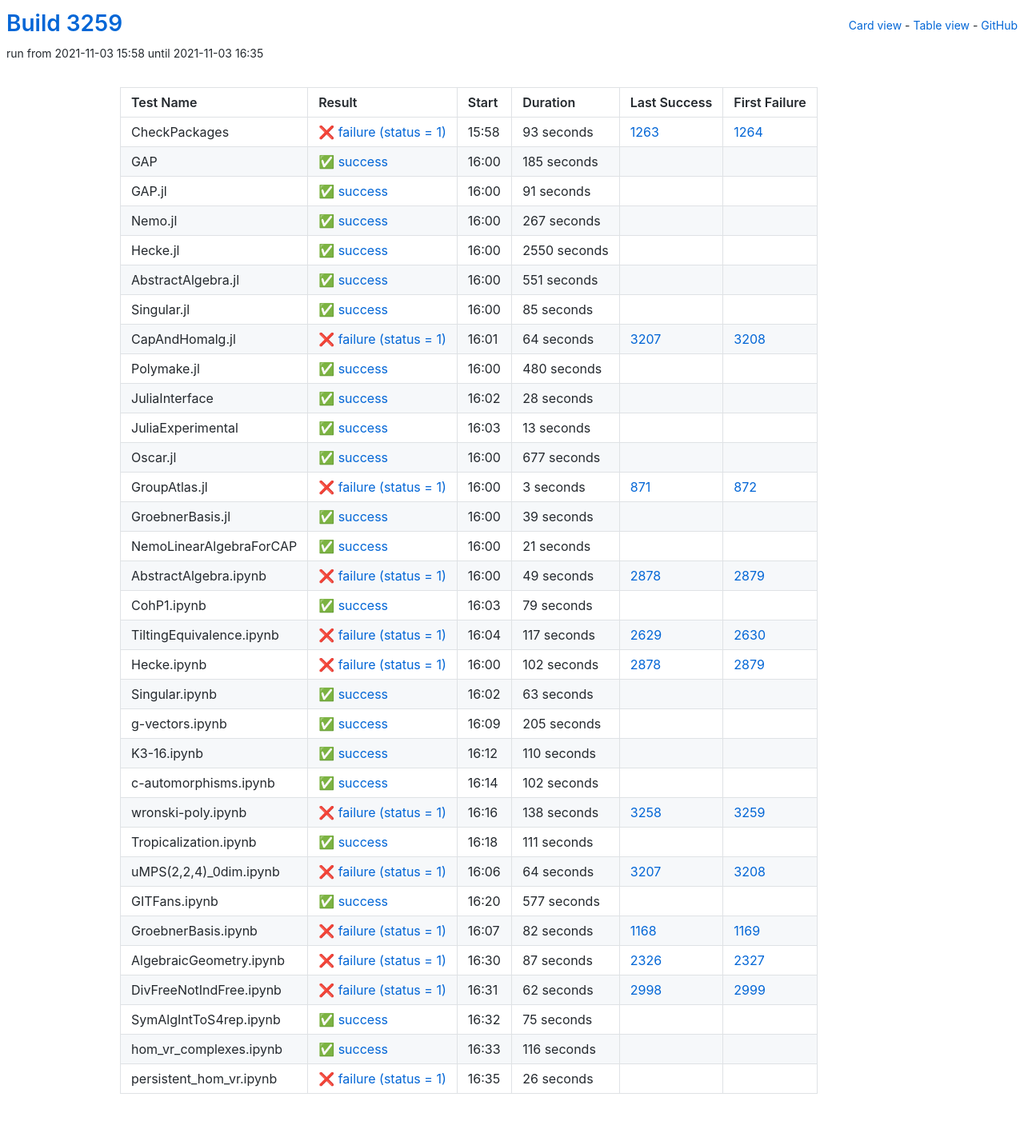
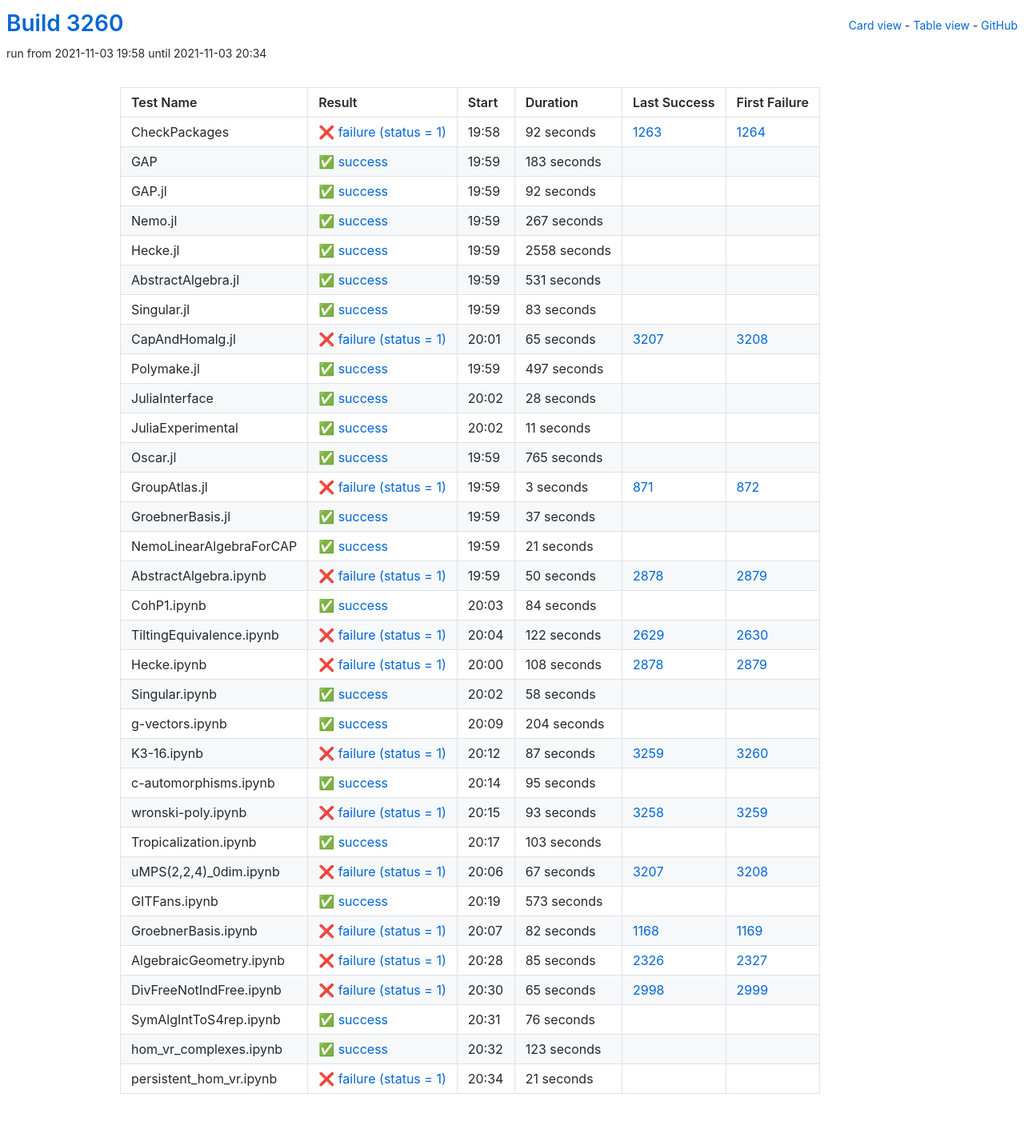
Before and after one commit to oscar-system/oscar-ci-status-stable, a Jekyll site: the page built from table.html, in a window 1280 px wide. Shown: the whole page at 80% size. Built offline with Jekyll 4.4.1, drawn with Linux system fonts in a browser that asks for light colours.

Commit message:
Build #3260

```diff
--- a/_data/ci.yml
+++ b/_data/ci.yml
@@ -1,6 +1,6 @@
 ---
-build: 3259
-build_url: https://oscarci.mathematik.uni-kl.de/job/oscar-stable/3259/
+build: 3260
+build_url: https://oscarci.mathematik.uni-kl.de/job/oscar-stable/3260/
 job: oscar-stable
 organization: oscar-system
 repo: oscar-ci-status-stable
@@ -8,44 +8,44 @@ repourl: https://github.com/oscar-system/oscar-ci-status-stable
 tests:
 - name: CheckPackages
   id: checkpackages
-  log: https://oscarci.mathematik.uni-kl.de/job/oscar-stable/3259/artifact/logs/build-3259/CheckPackages.log
-  start: 2021-11-03 15:58
+  log: https://oscarci.mathematik.uni-kl.de/job/oscar-stable/3260/artifact/logs/build-3260/CheckPackages.log
+  start: 2021-11-03 19:58
   success: false
   exitcode: 1
   status: failure
-  duration: 93
+  duration: 92
   last_success: 1263
   last_success_url: https://oscarci.mathematik.uni-kl.de/job/oscar-stable/1263/
   first_failure: 1264
   first_failure_url: https://oscarci.mathematik.uni-kl.de/job/oscar-stable/1264/
 - name: GAP
   id: gap
-  log: https://oscarci.mathematik.uni-kl.de/job/oscar-stable/3259/artifact/logs/build-3259/GAP.log
-  start: 2021-11-03 16:00
+  log: https://oscarci.mathematik.uni-kl.de/job/oscar-stable/3260/artifact/logs/build-3260/GAP.log
+  start: 2021-11-03 19:59
   success: true
   exitcode: 0
   status: success
-  duration: 185
+  duration: 183
   last_success: false
   last_success_url:
   first_failure: false
   first_failure_url:
 - name: GAP.jl
   id: gap-jl
-  log: https://oscarci.mathematik.uni-kl.de/job/oscar-stable/3259/artifact/logs/build-3259/GAP.jl.log
-  start: 2021-11-03 16:00
+  log: https://oscarci.mathematik.uni-kl.de/job/oscar-stable/3260/artifact/logs/build-3260/GAP.jl.log
+  start: 2021-11-03 19:59
   success: true
   exitcode: 0
   status: success
-  duration: 91
+  duration: 92
   last_success: false
   last_success_url:
   first_failure: false
   first_failure_url:
 - name: Nemo.jl
   id: nemo-jl
-  log: https://oscarci.mathematik.uni-kl.de/job/oscar-stable/3259/artifact/logs/build-3259/Nemo.jl.log
-  start: 2021-11-03 16:00
+  log: https://oscarci.mathematik.uni-kl.de/job/oscar-stable/3260/artifact/logs/build-3260/Nemo.jl.log
+  start: 2021-11-03 19:59
   success: true
   exitcode: 0
   status: success
@@ -56,68 +56,68 @@ tests:
   first_failure_url:
 - name: Hecke.jl
   id: hecke-jl
-  log: https://oscarci.mathematik.uni-kl.de/job/oscar-stable/3259/artifact/logs/build-3259/Hecke.jl.log
-  start: 2021-11-03 16:00
+  log: https://oscarci.mathematik.uni-kl.de/job/oscar-stable/3260/artifact/logs/build-3260/Hecke.jl.log
+  start: 2021-11-03 19:59
   success: true
   exitcode: 0
   status: success
-  duration: 2550
+  duration: 2558
   last_success: false
   last_success_url:
   first_failure: false
   first_failure_url:
 - name: AbstractAlgebra.jl
   id: abstractalgebra-jl
-  log: https://oscarci.mathematik.uni-kl.de/job/oscar-stable/3259/artifact/logs/build-3259/AbstractAlgebra.jl.log
-  start: 2021-11-03 16:00
+  log: https://oscarci.mathematik.uni-kl.de/job/oscar-stable/3260/artifact/logs/build-3260/AbstractAlgebra.jl.log
+  start: 2021-11-03 19:59
   success: true
   exitcode: 0
   status: success
-  duration: 551
+  duration: 531
   last_success: false
   last_success_url:
   first_failure: false
   first_failure_url:
 - name: Singular.jl
   id: singular-jl
-  log: https://oscarci.mathematik.uni-kl.de/job/oscar-stable/3259/artifact/logs/build-3259/Singular.jl.log
-  start: 2021-11-03 16:00
+  log: https://oscarci.mathematik.uni-kl.de/job/oscar-stable/3260/artifact/logs/build-3260/Singular.jl.log
+  start: 2021-11-03 19:59
   success: true
   exitcode: 0
   status: success
-  duration: 85
+  duration: 83
   last_success: false
   last_success_url:
   first_failure: false
   first_failure_url:
 - name: CapAndHomalg.jl
   id: capandhomalg-jl
-  log: https://oscarci.mathematik.uni-kl.de/job/oscar-stable/3259/artifact/logs/build-3259/CapAndHomalg.jl.log
-  start: 2021-11-03 16:01
+  log: https://oscarci.mathematik.uni-kl.de/job/oscar-stable/3260/artifact/logs/build-3260/CapAndHomalg.jl.log
+  start: 2021-11-03 20:01
   success: false
   exitcode: 1
   status: failure
-  duration: 64
+  duration: 65
   last_success: 3207
   last_success_url: https://oscarci.mathematik.uni-kl.de/job/oscar-stable/3207/
   first_failure: 3208
   first_failure_url: https://oscarci.mathematik.uni-kl.de/job/oscar-stable/3208/
 - name: Polymake.jl
   id: polymake-jl
-  log: https://oscarci.mathematik.uni-kl.de/job/oscar-stable/3259/artifact/logs/build-3259/Polymake.jl.log
-  start: 2021-11-03 16:00
+  log: https://oscarci.mathematik.uni-kl.de/job/oscar-stable/3260/artifact/logs/build-3260/Polymake.jl.log
+  start: 2021-11-03 19:59
   success: true
   exitcode: 0
   status: success
-  duration: 480
+  duration: 497
   last_success: false
   last_success_url:
   first_failure: false
   first_failure_url:
 - name: JuliaInterface
   id: juliainterface
-  log: https://oscarci.mathematik.uni-kl.de/job/oscar-stable/3259/artifact/logs/build-3259/JuliaInterface.log
-  start: 2021-11-03 16:02
+  log: https://oscarci.mathematik.uni-kl.de/job/oscar-stable/3260/artifact/logs/build-3260/JuliaInterface.log
+  start: 2021-11-03 20:02
   success: true
   exitcode: 0
   status: success
@@ -128,32 +128,32 @@ tests:
   first_failure_url:
 - name: JuliaExperimental
   id: juliaexperimental
-  log: https://oscarci.mathematik.uni-kl.de/job/oscar-stable/3259/artifact/logs/build-3259/JuliaExperimental.log
-  start: 2021-11-03 16:03
+  log: https://oscarci.mathematik.uni-kl.de/job/oscar-stable/3260/artifact/logs/build-3260/JuliaExperimental.log
+  start: 2021-11-03 20:02
   success: true
   exitcode: 0
   status: success
-  duration: 13
+  duration: 11
   last_success: false
   last_success_url:
   first_failure: false
   first_failure_url:
 - name: Oscar.jl
   id: oscar-jl
-  log: https://oscarci.mathematik.uni-kl.de/job/oscar-stable/3259/artifact/logs/build-3259/Oscar.jl.log
-  start: 2021-11-03 16:00
+  log: https://oscarci.mathematik.uni-kl.de/job/oscar-stable/3260/artifact/logs/build-3260/Oscar.jl.log
+  start: 2021-11-03 19:59
   success: true
   exitcode: 0
   status: success
-  duration: 677
+  duration: 765
   last_success: false
   last_success_url:
   first_failure: false
   first_failure_url:
 - name: GroupAtlas.jl
   id: groupatlas-jl
-  log: https://oscarci.mathematik.uni-kl.de/job/oscar-stable/3259/artifact/logs/build-3259/GroupAtlas.jl.log
-  start: 2021-11-03 16:00
+  log: https://oscarci.mathematik.uni-kl.de/job/oscar-stable/3260/artifact/logs/build-3260/GroupAtlas.jl.log
+  start: 2021-11-03 19:59
   success: false
   exitcode: 1
   status: failure
@@ -164,20 +164,20 @@ tests:
   first_failure_url: https://oscarci.mathematik.uni-kl.de/job/oscar-stable/872/
 - name: GroebnerBasis.jl
   id: groebnerbasis-jl
-  log: https://oscarci.mathematik.uni-kl.de/job/oscar-stable/3259/artifact/logs/build-3259/GroebnerBasis.jl.log
-  start: 2021-11-03 16:00
+  log: https://oscarci.mathematik.uni-kl.de/job/oscar-stable/3260/artifact/logs/build-3260/GroebnerBasis.jl.log
+  start: 2021-11-03 19:59
   success: true
   exitcode: 0
   status: success
-  duration: 39
+  duration: 37
   last_success: false
   last_success_url:
   first_failure: false
   first_failure_url:
 - name: NemoLinearAlgebraForCAP
   id: nemolinearalgebraforcap
-  log: https://oscarci.mathematik.uni-kl.de/job/oscar-stable/3259/artifact/logs/build-3259/NemoLinearAlgebraForCAP.log
-  start: 2021-11-03 16:00
+  log: https://oscarci.mathematik.uni-kl.de/job/oscar-stable/3260/artifact/logs/build-3260/NemoLinearAlgebraForCAP.log
+  start: 2021-11-03 19:59
   success: true
   exitcode: 0
   status: success
@@ -188,152 +188,152 @@ tests:
   first_failure_url:
 - name: AbstractAlgebra.ipynb
   id: abstractalgebra-ipynb
-  log: https://oscarci.mathematik.uni-kl.de/job/oscar-stable/3259/artifact/logs/build-3259/AbstractAlgebra.ipynb.log
-  start: 2021-11-03 16:00
+  log: https://oscarci.mathematik.uni-kl.de/job/oscar-stable/3260/artifact/logs/build-3260/AbstractAlgebra.ipynb.log
+  start: 2021-11-03 19:59
   success: false
   exitcode: 1
   status: failure
-  duration: 49
+  duration: 50
   last_success: 2878
   last_success_url: https://oscarci.mathematik.uni-kl.de/job/oscar-stable/2878/
   first_failure: 2879
   first_failure_url: https://oscarci.mathematik.uni-kl.de/job/oscar-stable/2879/
 - name: CohP1.ipynb
   id: cohp1-ipynb
-  log: https://oscarci.mathematik.uni-kl.de/job/oscar-stable/3259/artifact/logs/build-3259/CohP1.ipynb.log
-  start: 2021-11-03 16:03
+  log: https://oscarci.mathematik.uni-kl.de/job/oscar-stable/3260/artifact/logs/build-3260/CohP1.ipynb.log
+  start: 2021-11-03 20:03
   success: true
   exitcode: 0
   status: success
-  duration: 79
+  duration: 84
   last_success: false
   last_success_url:
   first_failure: false
   first_failure_url:
 - name: TiltingEquivalence.ipynb
   id: tiltingequivalence-ipynb
-  log: https://oscarci.mathematik.uni-kl.de/job/oscar-stable/3259/artifact/logs/build-3259/TiltingEquivalence.ipynb.log
-  start: 2021-11-03 16:04
+  log: https://oscarci.mathematik.uni-kl.de/job/oscar-stable/3260/artifact/logs/build-3260/TiltingEquivalence.ipynb.log
+  start: 2021-11-03 20:04
   success: false
   exitcode: 1
   status: failure
-  duration: 117
+  duration: 122
   last_success: 2629
   last_success_url: https://oscarci.mathematik.uni-kl.de/job/oscar-stable/2629/
   first_failure: 2630
   first_failure_url: https://oscarci.mathematik.uni-kl.de/job/oscar-stable/2630/
 - name: Hecke.ipynb
   id: hecke-ipynb
-  log: https://oscarci.mathematik.uni-kl.de/job/oscar-stable/3259/artifact/logs/build-3259/Hecke.ipynb.log
-  start: 2021-11-03 16:00
+  log: https://oscarci.mathematik.uni-kl.de/job/oscar-stable/3260/artifact/logs/build-3260/Hecke.ipynb.log
+  start: 2021-11-03 20:00
   success: false
   exitcode: 1
   status: failure
-  duration: 102
+  duration: 108
   last_success: 2878
   last_success_url: https://oscarci.mathematik.uni-kl.de/job/oscar-stable/2878/
   first_failure: 2879
   first_failure_url: https://oscarci.mathematik.uni-kl.de/job/oscar-stable/2879/
 - name: Singular.ipynb
   id: singular-ipynb
-  log: https://oscarci.mathematik.uni-kl.de/job/oscar-stable/3259/artifact/logs/build-3259/Singular.ipynb.log
-  start: 2021-11-03 16:02
+  log: https://oscarci.mathematik.uni-kl.de/job/oscar-stable/3260/artifact/logs/build-3260/Singular.ipynb.log
+  start: 2021-11-03 20:02
   success: true
   exitcode: 0
   status: success
-  duration: 63
+  duration: 58
   last_success: false
   last_success_url:
   first_failure: false
   first_failure_url:
 - name: g-vectors.ipynb
   id: g-vectors-ipynb
-  log: https://oscarci.mathematik.uni-kl.de/job/oscar-stable/3259/artifact/logs/build-3259/g-vectors.ipynb.log
-  start: 2021-11-03 16:09
+  log: https://oscarci.mathematik.uni-kl.de/job/oscar-stable/3260/artifact/logs/build-3260/g-vectors.ipynb.log
+  start: 2021-11-03 20:09
   success: true
   exitcode: 0
   status: success
-  duration: 205
+  duration: 204
   last_success: false
   last_success_url:
   first_failure: false
   first_failure_url:
 - name: K3-16.ipynb
   id: k3-16-ipynb
-  log: https://oscarci.mathematik.uni-kl.de/job/oscar-stable/3259/artifact/logs/build-3259/K3-16.ipynb.log
-  start: 2021-11-03 16:12
+  log: https://oscarci.mathematik.uni-kl.de/job/oscar-stable/3260/artifact/logs/build-3260/K3-16.ipynb.log
+  start: 2021-11-03 20:12
+  success: false
+  exitcode: 1
+  status: failure
+  duration: 87
+  last_success: 3259
+  last_success_url: https://oscarci.mathematik.uni-kl.de/job/oscar-stable/3259/
+  first_failure: 3260
+  first_failure_url: https://oscarci.mathematik.uni-kl.de/job/oscar-stable/3260/
+- name: c-automorphisms.ipynb
+  id: c-automorphisms-ipynb
+  log: https://oscarci.mathematik.uni-kl.de/job/oscar-stable/3260/artifact/logs/build-3260/c-automorphisms.ipynb.log
+  start: 2021-11-03 20:14
   success: true
   exitcode: 0
   status: success
-  duration: 110
-  last_success: false
-  last_success_url:
-  first_failure: false
-  first_failure_url:
-- name: c-automorphisms.ipynb
-  id: c-automorphisms-ipynb
-  log: https://oscarci.mathematik.uni-kl.de/job/oscar-stable/3259/artifact/logs/build-3259/c-automorphisms.ipynb.log
-  start: 2021-11-03 16:14
-  success: true
-  exitcode: 0
-  status: success
-  duration: 102
+  duration: 95
   last_success: false
   last_success_url:
   first_failure: false
   first_failure_url:
 - name: wronski-poly.ipynb
   id: wronski-poly-ipynb
-  log: https://oscarci.mathematik.uni-kl.de/job/oscar-stable/3259/artifact/logs/build-3259/wronski-poly.ipynb.log
-  start: 2021-11-03 16:16
+  log: https://oscarci.mathematik.uni-kl.de/job/oscar-stable/3260/artifact/logs/build-3260/wronski-poly.ipynb.log
+  start: 2021-11-03 20:15
   success: false
   exitcode: 1
   status: failure
-  duration: 138
+  duration: 93
   last_success: 3258
   last_success_url: https://oscarci.mathematik.uni-kl.de/job/oscar-stable/3258/
   first_failure: 3259
   first_failure_url: https://oscarci.mathematik.uni-kl.de/job/oscar-stable/3259/
 - name: Tropicalization.ipynb
   id: tropicalization-ipynb
-  log: https://oscarci.mathematik.uni-kl.de/job/oscar-stable/3259/artifact/logs/build-3259/Tropicalization.ipynb.log
-  start: 2021-11-03 16:18
+  log: https://oscarci.mathematik.uni-kl.de/job/oscar-stable/3260/artifact/logs/build-3260/Tropicalization.ipynb.log
+  start: 2021-11-03 20:17
   success: true
   exitcode: 0
   status: success
-  duration: 111
+  duration: 103
   last_success: false
   last_success_url:
   first_failure: false
   first_failure_url:
 - name: uMPS(2,2,4)_0dim.ipynb
   id: umps-2-2-4-0dim-ipynb
-  log: https://oscarci.mathematik.uni-kl.de/job/oscar-stable/3259/artifact/logs/build-3259/uMPS-2-2-4-_0dim.ipynb.log
-  start: 2021-11-03 16:06
+  log: https://oscarci.mathematik.uni-kl.de/job/oscar-stable/3260/artifact/logs/build-3260/uMPS-2-2-4-_0dim.ipynb.log
+  start: 2021-11-03 20:06
   success: false
   exitcode: 1
   status: failure
-  duration: 64
+  duration: 67
   last_success: 3207
   last_success_url: https://oscarci.mathematik.uni-kl.de/job/oscar-stable/3207/
   first_failure: 3208
   first_failure_url: https://oscarci.mathematik.uni-kl.de/job/oscar-stable/3208/
 - name: GITFans.ipynb
   id: gitfans-ipynb
-  log: https://oscarci.mathematik.uni-kl.de/job/oscar-stable/3259/artifact/logs/build-3259/GITFans.ipynb.log
-  start: 2021-11-03 16:20
+  log: https://oscarci.mathematik.uni-kl.de/job/oscar-stable/3260/artifact/logs/build-3260/GITFans.ipynb.log
+  start: 2021-11-03 20:19
   success: true
   exitcode: 0
   status: success
-  duration: 577
+  duration: 573
   last_success: false
   last_success_url:
   first_failure: false
   first_failure_url:
 - name: GroebnerBasis.ipynb
   id: groebnerbasis-ipynb
-  log: https://oscarci.mathematik.uni-kl.de/job/oscar-stable/3259/artifact/logs/build-3259/GroebnerBasis.ipynb.log
-  start: 2021-11-03 16:07
+  log: https://oscarci.mathematik.uni-kl.de/job/oscar-stable/3260/artifact/logs/build-3260/GroebnerBasis.ipynb.log
+  start: 2021-11-03 20:07
   success: false
   exitcode: 1
   status: failure
@@ -344,60 +344,60 @@ tests:
   first_failure_url: https://oscarci.mathematik.uni-kl.de/job/oscar-stable/1169/
 - name: AlgebraicGeometry.ipynb
   id: algebraicgeometry-ipynb
-  log: https://oscarci.mathematik.uni-kl.de/job/oscar-stable/3259/artifact/logs/build-3259/AlgebraicGeometry.ipynb.log
-  start: 2021-11-03 16:30
+  log: https://oscarci.mathematik.uni-kl.de/job/oscar-stable/3260/artifact/logs/build-3260/AlgebraicGeometry.ipynb.log
+  start: 2021-11-03 20:28
   success: false
   exitcode: 1
   status: failure
-  duration: 87
+  duration: 85
   last_success: 2326
   last_success_url: https://oscarci.mathematik.uni-kl.de/job/oscar-stable/2326/
   first_failure: 2327
   first_failure_url: https://oscarci.mathematik.uni-kl.de/job/oscar-stable/2327/
 - name: DivFreeNotIndFree.ipynb
   id: divfreenotindfree-ipynb
-  log: https://oscarci.mathematik.uni-kl.de/job/oscar-stable/3259/artifact/logs/build-3259/DivFreeNotIndFree.ipynb.log
-  start: 2021-11-03 16:31
+  log: https://oscarci.mathematik.uni-kl.de/job/oscar-stable/3260/artifact/logs/build-3260/DivFreeNotIndFree.ipynb.log
+  start: 2021-11-03 20:30
   success: false
   exitcode: 1
   status: failure
-  duration: 62
+  duration: 65
   last_success: 2998
   last_success_url: https://oscarci.mathematik.uni-kl.de/job/oscar-stable/2998/
   first_failure: 2999
   first_failure_url: https://oscarci.mathematik.uni-kl.de/job/oscar-stable/2999/
 - name: SymAlgIntToS4rep.ipynb
   id: symalginttos4rep-ipynb
-  log: https://oscarci.mathematik.uni-kl.de/job/oscar-stable/3259/artifact/logs/build-3259/SymAlgIntToS4rep.ipynb.log
-  start: 2021-11-03 16:32
+  log: https://oscarci.mathematik.uni-kl.de/job/oscar-stable/3260/artifact/logs/build-3260/SymAlgIntToS4rep.ipynb.log
+  start: 2021-11-03 20:31
   success: true
   exitcode: 0
   status: success
-  duration: 75
+  duration: 76
   last_success: false
   last_success_url:
   first_failure: false
   first_failure_url:
 - name: hom_vr_complexes.ipynb
   id: hom-vr-complexes-ipynb
-  log: https://oscarci.mathematik.uni-kl.de/job/oscar-stable/3259/artifact/logs/build-3259/hom_vr_complexes.ipynb.log
-  start: 2021-11-03 16:33
+  log: https://oscarci.mathematik.uni-kl.de/job/oscar-stable/3260/artifact/logs/build-3260/hom_vr_complexes.ipynb.log
+  start: 2021-11-03 20:32
   success: true
   exitcode: 0
   status: success
-  duration: 116
+  duration: 123
   last_success: false
   last_success_url:
   first_failure: false
   first_failure_url:
 - name: persistent_hom_vr.ipynb
   id: persistent-hom-vr-ipynb
-  log: https://oscarci.mathematik.uni-kl.de/job/oscar-stable/3259/artifact/logs/build-3259/persistent_hom_vr.ipynb.log
-  start: 2021-11-03 16:35
+  log: https://oscarci.mathematik.uni-kl.de/job/oscar-stable/3260/artifact/logs/build-3260/persistent_hom_vr.ipynb.log
+  start: 2021-11-03 20:34
   success: false
   exitcode: 1
   status: failure
-  duration: 26
+  duration: 21
   last_success: false
   last_success_url:
   first_failure: false
```
Also changed, not shown: README.md.
